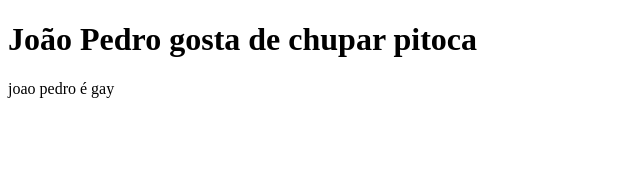
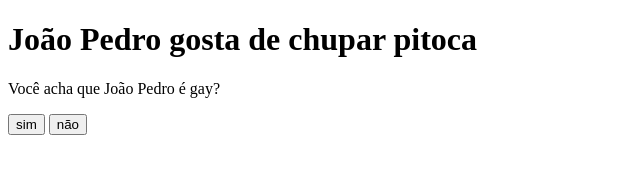
Before and after one commit to F4boo/teste, a plain HTML site: page index.html in a window 1280 px wide. Shown: the whole page, without its empty margins (0-640 px from the left). Drawn offline with Linux system fonts and the light colour scheme.

Commit message:
Update index.html

```diff
--- a/index.html
+++ b/index.html
@@ -5,5 +5,6 @@
 </head>
 <body>
     <h1>João Pedro gosta de chupar pitoca</h1>
-<p>joao pedro é gay</p>
+<p>Você acha que João Pedro é gay?</p>
+<button>sim</button> <button>não</button>
 </body>
```
